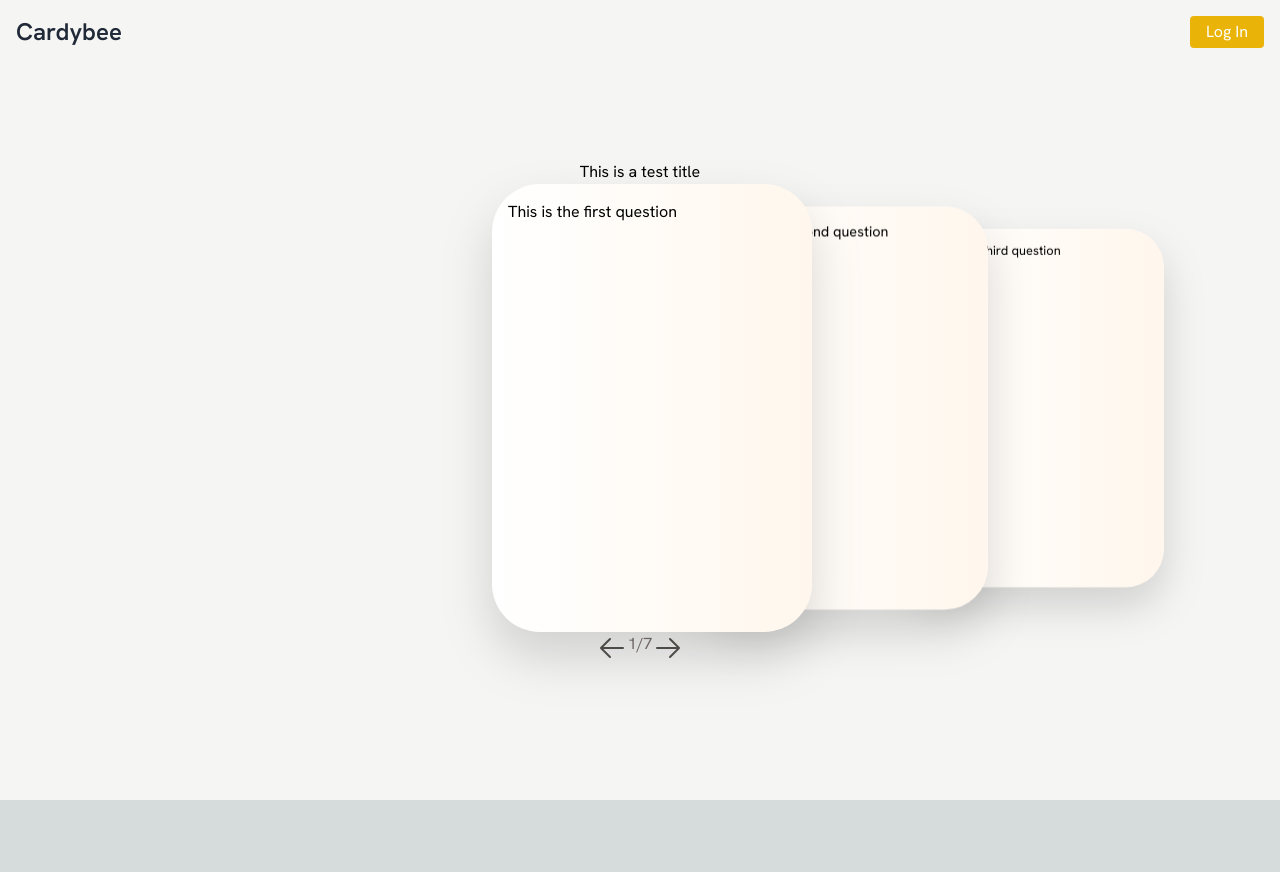
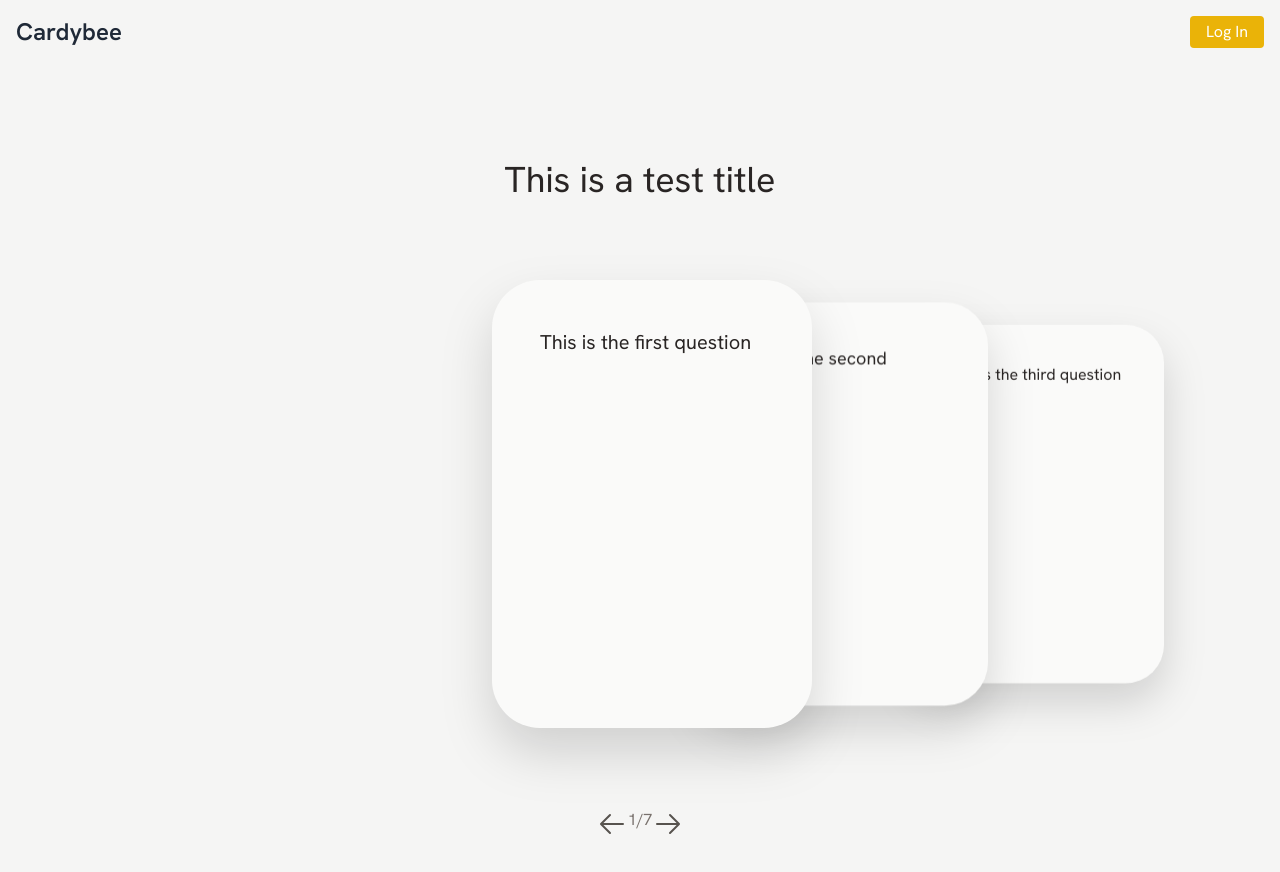
Before and after one commit to philipmuller/cardify, a Next.js app: page /deck in a window 1280 px wide. Shown: the top 872 px of the page. Before the commit the page ends 800 px from the top, so only its background shows below. Built offline with nearby package versions, Linux system fonts and the light colour scheme.

Commit message:
Card restyle

```diff
--- a/app/deck/components/card-component.tsx
+++ b/app/deck/components/card-component.tsx
@@ -19,7 +19,7 @@ export default function CardComponent({ card }: { card: Card}) {
 
     return (
         <motion.div
-        className={`bg-gradient-to-r from-white to-orange-50 bg-cover rounded-5xl w-100 h-130 text-black flip-card-inner drop-shadow-2xl p-4`}
+        className={`bg-stone-50 rounded-5xl w-100 h-130 text-stone-800 text-xl flip-card-inner drop-shadow-2xl p-12`}
         initial={false}
         animate={{rotateY: isFlipped ? 180 : 360}}
         //whileTap={{ scale: 0.9, rotateY: 90, }}
--- a/app/deck/page.tsx
+++ b/app/deck/page.tsx
@@ -9,8 +9,8 @@ export default async function Deck({ searchParams }: { searchParams: { fileText:
   const deck = await DeckCreatorService.getDeck(input);
 
   return (
-    <main className="flex flex-col items-center justify-center p-24">
-      <h1>{deck.deck.title}</h1>
+    <main className="flex flex-col items-center justify-center p-24 gap-20">
+      <h1 className="text-stone-800 text-4xl">{deck.deck.title}</h1>
       <CardBrowser cards={deck.deck.cards} />
     </main>
   );
```
